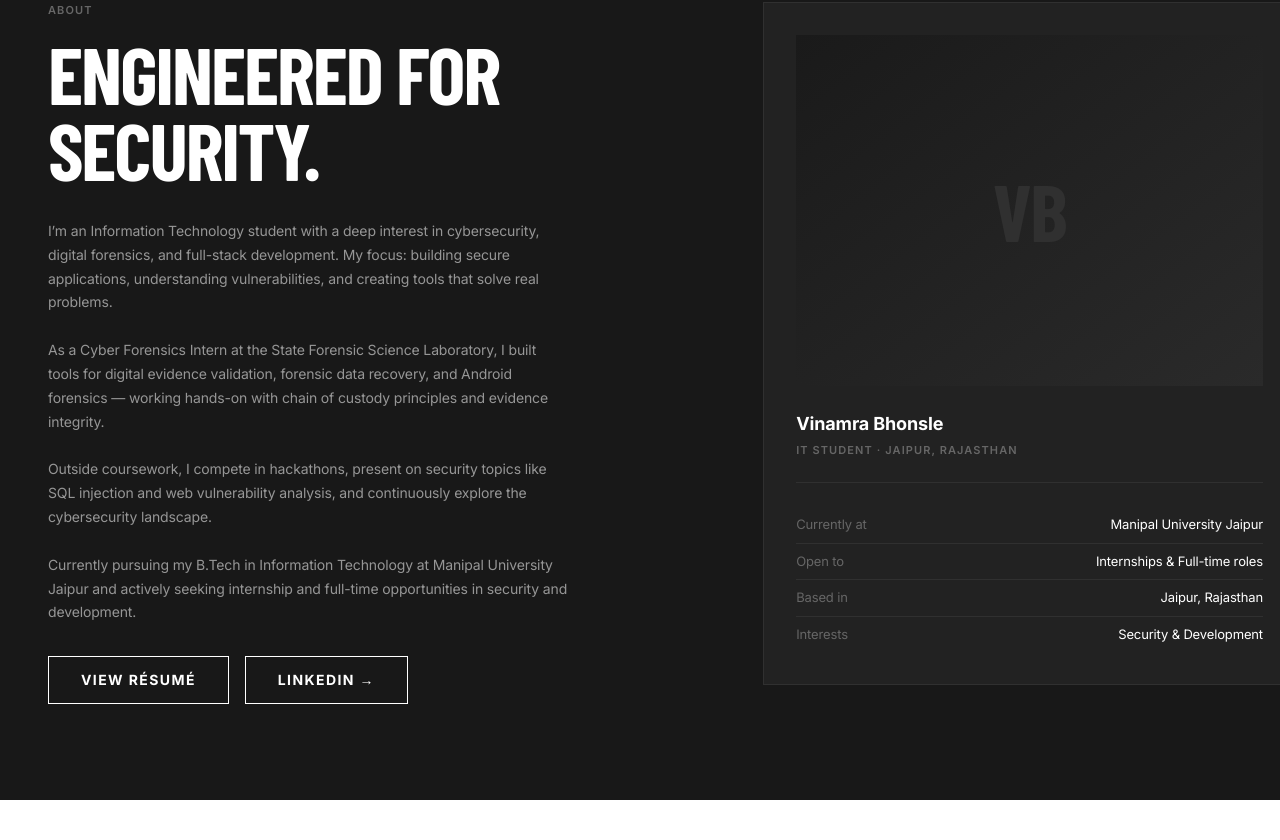
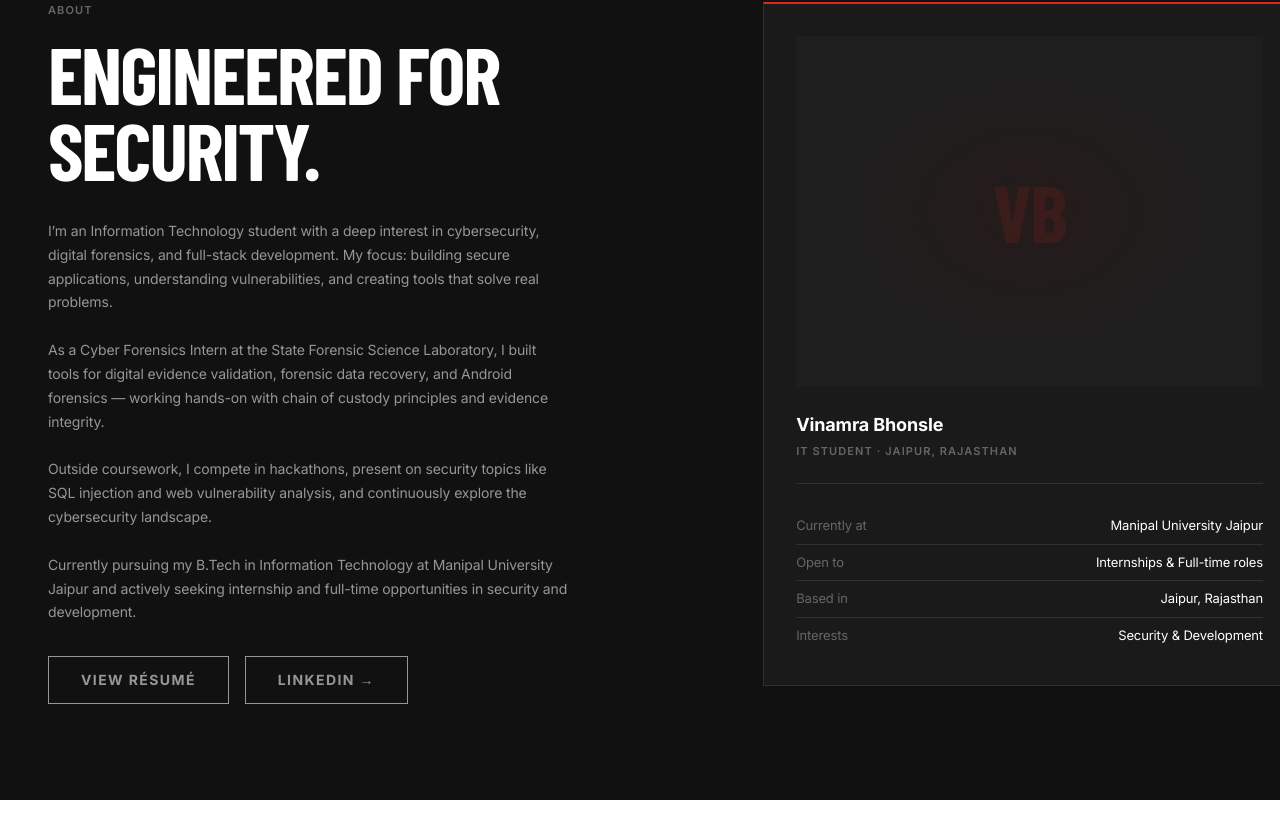
Before and after one commit to vinamra1102/portfolio, a Next.js app: page / in a window 1280 px wide. Shown: the part 3580-4420 px from the top of the page. Built offline with nearby package versions, Linux system fonts and the light colour scheme; a web font is replaced by a local one.

Commit message:
style: about #111 bg, red top accent on card, red avatar radial, CTA hover polish

```diff
--- a/components/About.tsx
+++ b/components/About.tsx
@@ -93,7 +93,7 @@ export default function About() {
   }, []);
 
   return (
-    <section id="about" className="py-24">
+    <section id="about" className="bg-canvas-dark py-24">
       <div className="mx-auto max-w-7xl px-12 max-md:px-6">
         <div className="grid grid-cols-[55%_45%] items-start gap-16 max-lg:grid-cols-1 max-lg:gap-12">
           {/* Left column */}
@@ -147,13 +147,13 @@ export default function About() {
             <div data-para className="mt-8 flex flex-wrap gap-4">
               <a
                 href="/resume.pdf"
-                className="inline-flex h-12 items-center justify-center whitespace-nowrap border border-white bg-transparent px-8 text-sm font-bold uppercase leading-none tracking-[1.4px] text-white transition-colors hover:bg-white/5"
+                className="inline-flex h-12 items-center justify-center whitespace-nowrap border border-[#969696] bg-transparent px-8 text-sm font-bold uppercase leading-none tracking-[1.4px] text-[#969696] transition-all duration-200 hover:border-white hover:bg-white/[0.04] hover:text-white"
               >
                 View R&eacute;sum&eacute;
               </a>
               <a
                 href="https://www.linkedin.com/in/vinamra-bhonsle-b2b569219/"
-                className="inline-flex h-12 items-center justify-center whitespace-nowrap border border-white bg-transparent px-8 text-sm font-bold uppercase leading-none tracking-[1.4px] text-white transition-colors hover:bg-white/5"
+                className="inline-flex h-12 items-center justify-center whitespace-nowrap border border-[#969696] bg-transparent px-8 text-sm font-bold uppercase leading-none tracking-[1.4px] text-[#969696] transition-all duration-200 hover:border-white hover:bg-white/[0.04] hover:text-white"
                 target="_blank"
                 rel="noreferrer noopener"
               >
@@ -165,11 +165,20 @@ export default function About() {
           {/* Right card */}
           <aside
             ref={cardRef}
-            className="border border-hairline bg-[#222] p-8"
+            className="border border-hairline border-t-2 border-t-primary bg-[#1a1a1a] p-8"
             style={{ opacity: 0 }}
           >
-            <div className="mb-6 flex aspect-[4/3] w-full items-center justify-center bg-gradient-to-br from-[#1a1a1a] to-[#2a2a2a]">
-              <div className="font-display text-[80px] font-black leading-none tracking-[-1.6px] text-[#303030]">
+            <div
+              className="mb-6 flex aspect-[4/3] w-full items-center justify-center"
+              style={{
+                background:
+                  "radial-gradient(ellipse at center, rgba(218,41,28,0.06) 0%, #1e1e1e 60%)",
+              }}
+            >
+              <div
+                className="font-display text-[80px] font-black leading-none tracking-[-1.6px]"
+                style={{ color: "#da291c", opacity: 0.12 }}
+              >
                 VB
               </div>
             </div>
```
